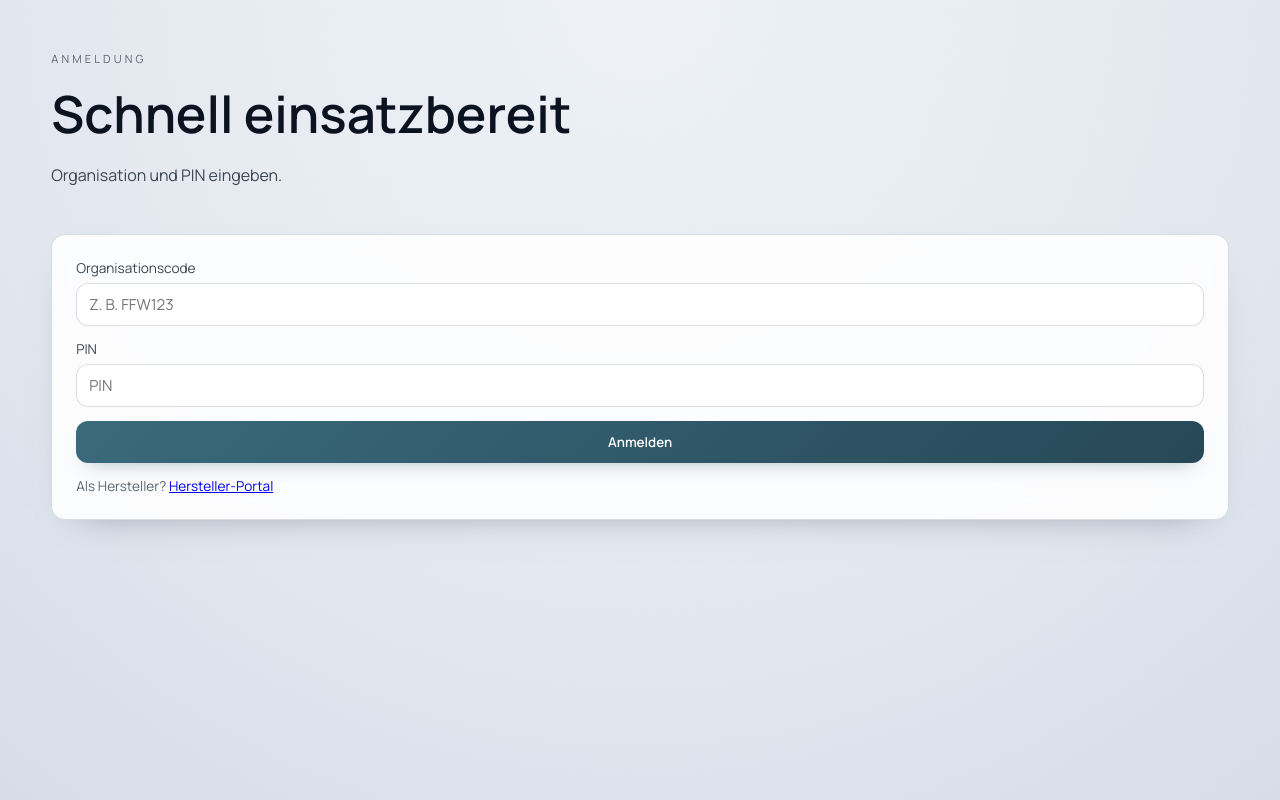
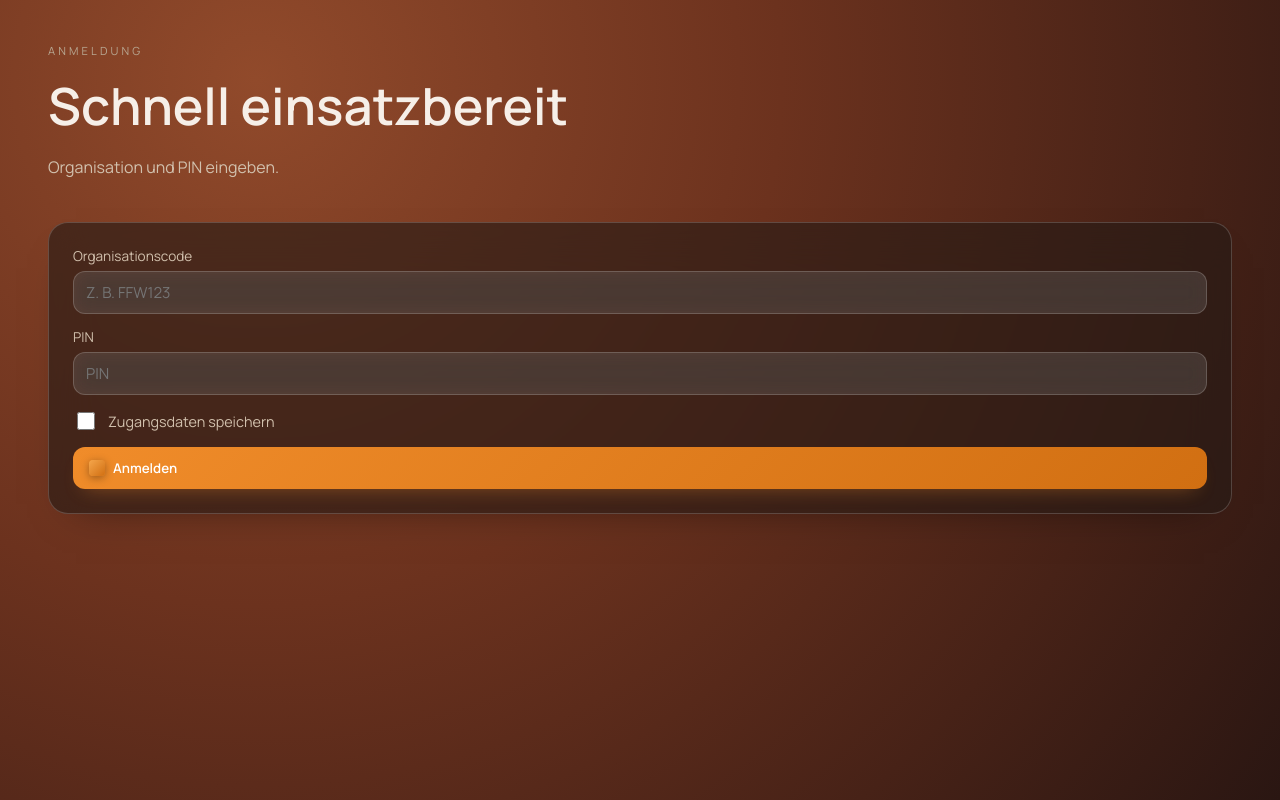
Before and after one commit to sebastianmikutta1985/Atemschutzueberwachung, an Angular app in the folder frontend/: page /login in a window 1280 px wide. Built offline with nearby package versions, Linux system fonts and the light colour scheme.

Commit message:
UI: Abstände, Einsatzzeile, Dropdown-Farben, Pill-Zentrierung

```diff
--- a/frontend/src/app/app.css
+++ b/frontend/src/app/app.css
@@ -4,7 +4,7 @@
 
 .page {
   min-height: 100vh;
-  padding: 40px clamp(16px, 4vw, 56px) 64px;
+  padding: 32px clamp(18px, 4vw, 48px) 56px;
   color: var(--ink-900);
   position: relative;
   z-index: 1;
@@ -16,7 +16,7 @@
   align-items: flex-end;
   justify-content: space-between;
   flex-wrap: wrap;
-  margin-bottom: 32px;
+  margin-bottom: 28px;
   position: static;
 }
 
@@ -48,16 +48,18 @@
 }
 
 .pill {
-  background: var(--card);
-  border: 1px solid var(--panel-edge);
+  background: rgba(30, 22, 18, 0.7);
+  border: 1px solid rgba(255, 255, 255, 0.14);
   border-radius: 999px;
   padding: 10px 16px;
   display: flex;
   flex-direction: column;
   gap: 2px;
+  align-items: center;
+  text-align: center;
   min-width: 120px;
-  backdrop-filter: blur(14px);
-  box-shadow: 0 10px 22px -18px rgba(10, 18, 32, 0.35), var(--glass-glow);
+  backdrop-filter: blur(12px);
+  box-shadow: 0 10px 22px -18px rgba(0, 0, 0, 0.35);
 }
 
 .pill__label {
@@ -85,12 +87,13 @@
 }
 
 .card {
-  background: var(--card);
-  border-radius: 14px;
+  background: rgba(38, 26, 22, 0.62);
+  border-radius: 20px;
   padding: 24px;
-  border: 1px solid var(--panel-edge);
-  box-shadow: var(--glass-shadow);
-  backdrop-filter: blur(14px);
+  border: 1px solid rgba(255, 255, 255, 0.18);
+  box-shadow: 0 18px 40px -28px rgba(0, 0, 0, 0.55);
+  backdrop-filter: blur(22px);
+  transition: transform 0.2s ease, box-shadow 0.2s ease;
 }
 
 .card h2 {
@@ -132,8 +135,9 @@ fieldset {
 }
 
 input {
-  background: rgba(255, 255, 255, 0.8);
-  border: 1px solid var(--panel-edge);
+  background: rgba(255, 255, 255, 0.12);
+  border: 1px solid rgba(255, 255, 255, 0.18);
+  color: #fff6ea;
   border-radius: 12px;
   padding: 10px 12px;
   font-size: 0.95rem;
@@ -142,8 +146,9 @@ input {
 }
 
 select {
-  background: rgba(255, 255, 255, 0.8);
-  border: 1px solid var(--panel-edge);
+  background: rgba(255, 255, 255, 0.12);
+  border: 1px solid rgba(255, 255, 255, 0.18);
+  color: #fff6ea;
   border-radius: 12px;
   padding: 10px 12px;
   font-size: 0.95rem;
@@ -151,9 +156,19 @@ select {
   backdrop-filter: blur(10px);
 }
 
+select option,
+select optgroup {
+  background: #3b251d;
+  color: #fff6ea;
+}
+
+select option:disabled {
+  color: rgba(255, 246, 234, 0.45);
+}
+
 fieldset[disabled] input,
 fieldset[disabled] select {
-  background: #f4f5f6;
+  background: rgba(255, 255, 255, 0.08);
   color: var(--ink-500);
 }
 
@@ -201,17 +216,16 @@ button:not(:disabled):active {
 }
 
 .primary {
-  background: linear-gradient(135deg, #3a6a7c, #274857);
+  background: linear-gradient(135deg, #f08c2a, #d16f12);
   color: #fff;
-  box-shadow: 0 10px 20px -12px rgba(42, 81, 100, 0.45);
+  box-shadow: 0 10px 20px -12px rgba(240, 140, 42, 0.45);
 }
 
 .ghost {
-  background: rgba(255, 255, 255, 0.6);
-  border: 1px solid var(--panel-edge);
+  background: rgba(255, 255, 255, 0.08);
+  border: 1px solid rgba(255, 255, 255, 0.18);
   color: var(--ink-700);
   backdrop-filter: blur(10px);
-  box-shadow: none;
 }
 
 .danger {
@@ -249,23 +263,58 @@ button:not(:disabled):active {
 
 .list__body {
   display: grid;
-  gap: 12px;
+  gap: 18px;
+}
+
+.einsatz-inline {
+  display: grid;
+  grid-template-columns: auto 1fr auto auto;
+  gap: 16px;
+  align-items: center;
+  padding: 14px 16px;
+  margin-bottom: 12px;
+  border-radius: 16px;
+  border: 1px solid rgba(255, 255, 255, 0.16);
+  background: rgba(24, 18, 15, 0.6);
+  box-shadow: 0 12px 30px -24px rgba(0, 0, 0, 0.6);
+}
+
+.einsatz-inline__status {
+  background: linear-gradient(135deg, #2ea172, #2f9e6f);
+  color: #f4fffb;
+  font-weight: 700;
+  font-size: 0.75rem;
+  padding: 6px 14px;
+  border-radius: 999px;
+  text-transform: uppercase;
+  letter-spacing: 0.06em;
+}
+
+.einsatz-inline__title {
+  font-weight: 600;
+  font-size: 1rem;
+}
+
+.einsatz-inline__meta {
+  text-align: right;
+  min-width: 140px;
 }
 
 .list__body--grid {
   grid-template-columns: repeat(auto-fit, minmax(340px, 1fr));
-  gap: 16px;
+  gap: 22px;
 }
 
 .trupp {
   display: grid;
   gap: 14px;
   padding: 18px;
-  border-radius: 12px;
-  background: rgba(255, 255, 255, 0.82);
-  border: 1px solid var(--panel-edge);
-  box-shadow: 0 12px 26px -22px rgba(10, 18, 32, 0.3);
-  backdrop-filter: blur(10px);
+  border-radius: 18px;
+  background: rgba(40, 28, 24, 0.6);
+  border: 1px solid rgba(255, 255, 255, 0.18);
+  box-shadow: 0 16px 30px -24px rgba(0, 0, 0, 0.45);
+  backdrop-filter: blur(18px);
+  transition: transform 0.2s ease, box-shadow 0.2s ease;
 }
 
 .trupp__top {
@@ -399,11 +448,11 @@ button:not(:disabled):active {
   justify-content: space-between;
   gap: 16px;
   align-items: center;
-  background: rgba(255, 255, 255, 0.8);
-  border-radius: 12px;
+  background: rgba(255, 255, 255, 0.1);
+  border-radius: 16px;
   padding: 14px 16px;
-  border: 1px solid var(--panel-edge);
-  backdrop-filter: blur(10px);
+  border: 1px solid rgba(255, 255, 255, 0.14);
+  backdrop-filter: blur(16px);
 }
 
 .muted {
@@ -427,16 +476,16 @@ button:not(:disabled):active {
 
 .modal__panel {
   position: relative;
-  background: rgba(255, 255, 255, 0.9);
-  border-radius: 14px;
+  background: rgba(32, 22, 18, 0.88);
+  border-radius: 18px;
   padding: 24px;
   min-width: min(380px, 90vw);
   max-width: min(720px, 92vw);
   max-height: min(70vh, 620px);
   overflow: auto;
-  box-shadow: var(--glass-shadow);
-  border: 1px solid var(--panel-edge);
-  backdrop-filter: blur(12px);
+  box-shadow: 0 20px 46px -30px rgba(0, 0, 0, 0.6);
+  border: 1px solid rgba(255, 255, 255, 0.2);
+  backdrop-filter: blur(22px);
   display: grid;
   gap: 12px;
 }
@@ -463,15 +512,36 @@ button:not(:disabled):active {
 }
 
 .details-row {
-  border: 1px solid var(--panel-edge);
-  border-radius: 8px;
+  border: 1px solid rgba(255, 255, 255, 0.18);
+  border-radius: 14px;
   padding: 10px 12px;
   display: grid;
   grid-template-columns: minmax(200px, 1fr) minmax(220px, 1.1fr);
   gap: 16px;
   align-items: start;
-  background: rgba(255, 255, 255, 0.82);
-  backdrop-filter: blur(8px);
+  background: rgba(40, 28, 24, 0.62);
+  backdrop-filter: blur(16px);
+}
+
+.card:hover,
+.trupp:hover {
+  transform: translateY(-2px);
+  box-shadow: 0 22px 46px -30px rgba(0, 0, 0, 0.6);
+}
+
+.btn-icon {
+  display: inline-flex;
+  align-items: center;
+  gap: 8px;
+}
+
+.btn-icon::before {
+  content: "";
+  width: 16px;
+  height: 16px;
+  border-radius: 4px;
+  background: linear-gradient(135deg, #f5a64b, #d16f12);
+  box-shadow: 0 2px 8px rgba(0, 0, 0, 0.35);
 }
 
 .details-title {
@@ -574,6 +644,16 @@ button:not(:disabled):active {
     grid-template-columns: 1fr;
   }
 
+  .einsatz-inline {
+    grid-template-columns: 1fr;
+    align-items: start;
+  }
+
+  .einsatz-inline__meta {
+    text-align: left;
+    min-width: 0;
+  }
+
   .settings__form button {
     width: 100%;
     justify-self: stretch;
--- a/frontend/src/app/app.routes.ts
+++ b/frontend/src/app/app.routes.ts
@@ -5,10 +5,12 @@ import { LoginPage } from './login.page';
 import { ManufacturerPage } from './manufacturer.page';
 import { adminGuard } from './admin.guard';
 import { authGuard } from './auth.guard';
+import { systemGuard } from './system.guard';
 
 export const routes: Routes = [
   { path: 'login', component: LoginPage },
-  { path: 'hersteller', component: ManufacturerPage },
+  { path: 'admin-login', component: ManufacturerPage },
+  { path: 'admin', component: ManufacturerPage, canActivate: [systemGuard] },
   { path: '', component: DashboardPage, canActivate: [authGuard] },
   { path: 'einstellungen', component: SettingsPage, canActivate: [authGuard, adminGuard] },
   { path: '**', redirectTo: '' }
--- a/frontend/src/app/login.page.html
+++ b/frontend/src/app/login.page.html
@@ -17,11 +17,14 @@
           PIN
           <input type="password" [(ngModel)]="pin" placeholder="PIN" />
         </label>
+        <label class="checkbox">
+          <input type="checkbox" [(ngModel)]="remember" />
+          Zugangsdaten speichern
+        </label>
         <div class="muted" *ngIf="error">{{ error }}</div>
-      <button class="primary" type="button" (click)="login()" [disabled]="loading">
+        <button class="primary btn-icon" type="button" (click)="login()" [disabled]="loading">
           {{ loading ? 'Bitte warten...' : 'Anmelden' }}
         </button>
-      <div class="muted">Als Hersteller? <a [routerLink]="['/hersteller']">Hersteller-Portal</a></div>
       </div>
     </section>
 </div>
--- a/frontend/src/app/login.page.ts
+++ b/frontend/src/app/login.page.ts
@@ -15,10 +15,25 @@ export class LoginPage {
   private readonly baseUrl = environment.apiBaseUrl;
   orgaCode = '';
   pin = '';
+  remember = false;
   error = '';
   loading = false;
 
   constructor(private http: HttpClient, private router: Router) {}
+
+  ngOnInit(): void {
+    const saved = localStorage.getItem('ats_login');
+    if (saved) {
+      try {
+        const data = JSON.parse(saved) as { orgaCode?: string; pin?: string; remember?: boolean };
+        this.orgaCode = data.orgaCode ?? '';
+        this.pin = data.pin ?? '';
+        this.remember = Boolean(data.remember);
+      } catch {
+        // ignore
+      }
+    }
+  }
 
   login(): void {
     this.error = '';
@@ -36,6 +51,14 @@ export class LoginPage {
       )
       .subscribe({
         next: (res) => {
+          if (this.remember) {
+            localStorage.setItem(
+              'ats_login',
+              JSON.stringify({ orgaCode: code, pin, remember: true })
+            );
+          } else {
+            localStorage.removeItem('ats_login');
+          }
           AuthStore.save({
             token: res.token,
             role: res.role,
--- a/frontend/src/app/manufacturer.page.ts
+++ b/frontend/src/app/manufacturer.page.ts
@@ -51,7 +51,8 @@ export class ManufacturerPage implements OnInit {
     this.http.post<{ token: string }>(`${this.baseUrl}/system/login`, { secret }).subscribe({
       next: (res) => {
         this.systemToken = res.token;
-        SystemStore.save({ token: res.token });
+        const expiresAt = Date.now() + 30 * 60 * 1000;
+        SystemStore.save({ token: res.token, expiresAt });
         this.loadOrgs();
       },
       error: () => {
--- a/frontend/src/app/settings.page.html
+++ b/frontend/src/app/settings.page.html
@@ -12,8 +12,8 @@
           <span class="pill__label">Organisation</span>
           <span class="pill__value">{{ authInfo.orgName }} ({{ authInfo.orgCode }})</span>
         </div>
-      <button class="ghost" type="button" [routerLink]="['/']">Zurueck</button>
-      <button class="ghost" type="button" (click)="logout()">Abmelden</button>
+        <button class="ghost btn-icon" type="button" [routerLink]="['/']">Zurueck</button>
+        <button class="ghost btn-icon" type="button" (click)="logout()">Abmelden</button>
       </div>
     </header>
 
--- a/frontend/src/app/system.guard.ts
+++ b/frontend/src/app/system.guard.ts
@@ -7,5 +7,5 @@ export const systemGuard: CanActivateFn = () => {
   if (token) {
     return true;
   }
-  return inject(Router).createUrlTree(['/hersteller']);
+  return inject(Router).createUrlTree(['/admin-login']);
 };
--- a/frontend/src/styles.css
+++ b/frontend/src/styles.css
@@ -1,20 +1,20 @@
 :root {
-  --bg: radial-gradient(circle at top, #eef2f6 0%, #e4e9f1 55%, #d6dde7 100%);
-  --card: rgba(255, 255, 255, 0.88);
-  --accent: #2a5164;
-  --ok: #1f7a5b;
-  --warn: #b8841d;
-  --danger: #a92222;
-  --ink-900: #0b1220;
-  --ink-700: #25303b;
-  --ink-600: #3b4652;
-  --ink-500: #5b6672;
-  --ink-400: #8a96a3;
-  --ink-200: #dde3ea;
-  --glass-border: rgba(15, 23, 42, 0.08);
-  --glass-shadow: 0 16px 36px -28px rgba(10, 18, 32, 0.5);
-  --glass-glow: 0 0 0 1px rgba(255, 255, 255, 0.2) inset;
-  --panel-edge: rgba(10, 18, 32, 0.14);
+  --bg: radial-gradient(circle at 20% 10%, #914a2b 0%, #6c321e 42%, #472217 75%, #2a1612 100%);
+  --card: rgba(36, 28, 24, 0.74);
+  --accent: #e07a1f;
+  --ok: #2f9e6f;
+  --warn: #f2b544;
+  --danger: #c23a3a;
+  --ink-900: #f6efe8;
+  --ink-700: #e4d8c9;
+  --ink-600: #d1c0ad;
+  --ink-500: #b7a691;
+  --ink-400: #9a8a78;
+  --ink-200: rgba(255, 255, 255, 0.12);
+  --glass-border: rgba(255, 255, 255, 0.12);
+  --glass-shadow: 0 24px 60px -40px rgba(0, 0, 0, 0.6);
+  --glass-glow: 0 0 0 1px rgba(255, 255, 255, 0.08) inset;
+  --panel-edge: rgba(255, 255, 255, 0.16);
 }
 
 * {
```
Also changed, not shown: frontend/src/app/dashboard.page.html (+31 -8 lines), frontend/src/app/dashboard.page.ts (+22 -8 lines), frontend/src/app/manufacturer.page.html (+4 -4 lines), frontend/src/app/system.store.ts (+10 -1 lines). Lines whose indentation alone changed are shown as unchanged.
